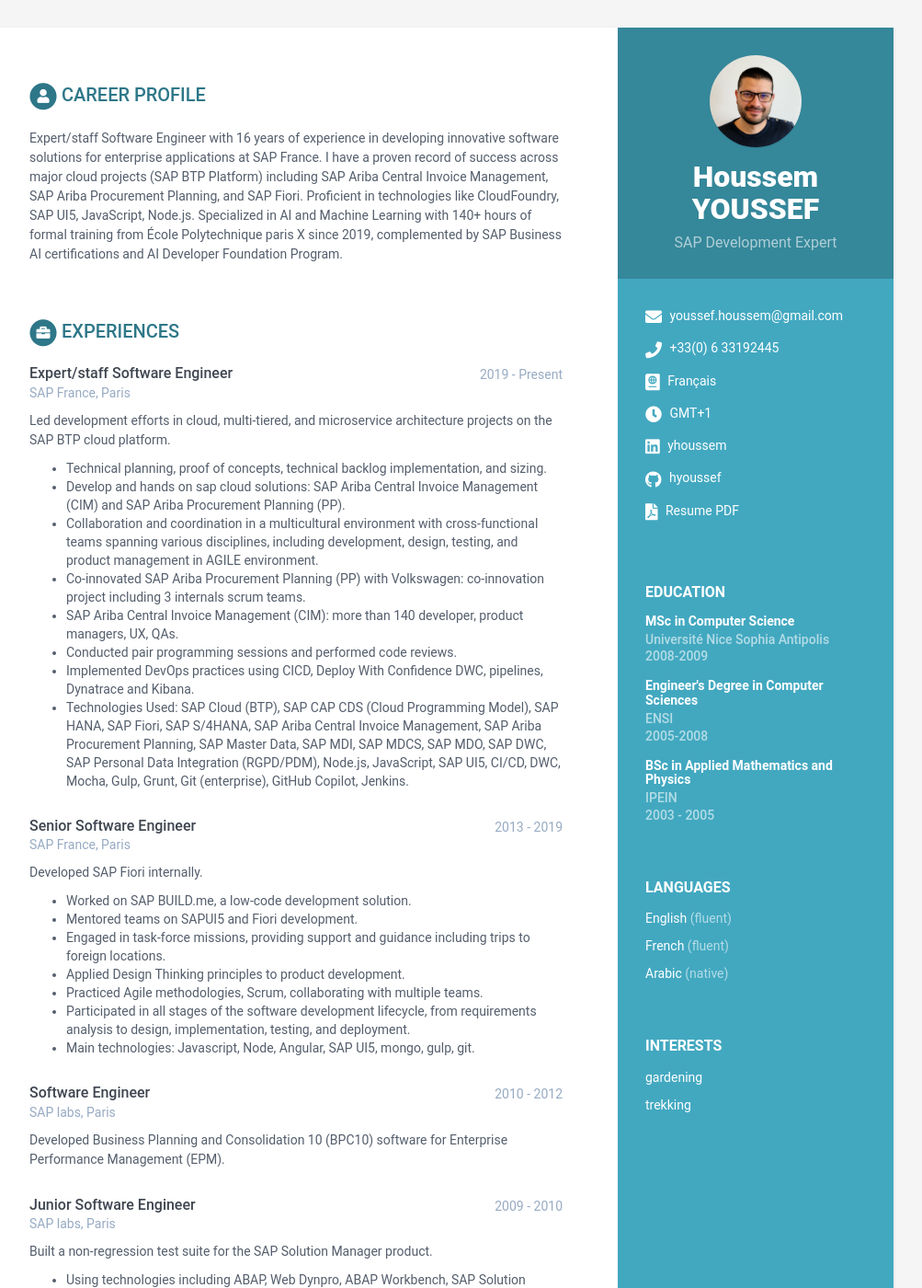
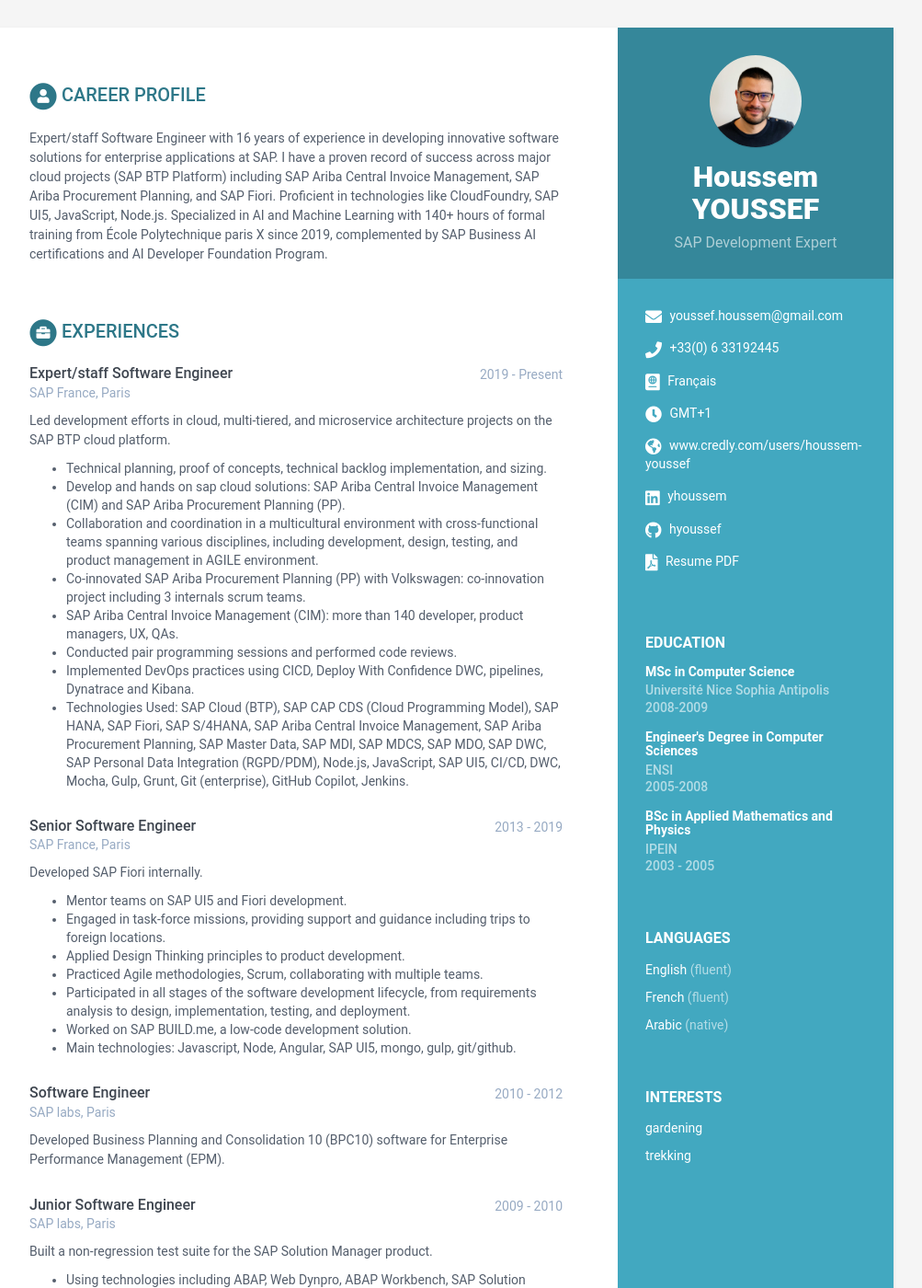
Before and after one commit to hyoussef/online-cv, a Jekyll site: the page built from index.html, in a window 1280 px wide and 1400 px high. Shown: the whole window at 92% size, without its empty margins (168-1171 px from the left). Built offline with Jekyll 4.4.1, drawn with Linux system fonts in a browser that asks for light colours; some of the changed text lies outside the part shown.

Commit message:
Update website link, refine career profile description, and enhance certification details for clarity and accuracy.

```diff
--- a/_data/data.yml
+++ b/_data/data.yml
@@ -17,7 +17,7 @@ sidebar:
     phone:  +33(0) 6 33192445
     timezone: GMT+1
     citizenship: Français
-    website:  #do not add http://
+    website:  www.credly.com/users/houssem-youssef #do not add http://
     linkedin: yhoussem
     xing: # add your nickname without 'xing.com/profile/'
     github: hyoussef
@@ -55,7 +55,7 @@ sidebar:
 career-profile:
     title: Career Profile
     summary: |
-      Expert/staff Software Engineer with 16 years of experience in developing innovative software solutions for enterprise applications at SAP France. I have a proven record of success across major cloud projects (SAP BTP Platform) including SAP Ariba Central Invoice Management, SAP Ariba Procurement Planning, and SAP Fiori. Proficient in technologies like CloudFoundry, SAP UI5, JavaScript, Node.js. Specialized in AI and Machine Learning with 140+ hours of formal training from École Polytechnique paris X since 2019, complemented by SAP Business AI certifications and AI Developer Foundation Program.
+      Expert/staff Software Engineer with 16 years of experience in developing innovative software solutions for enterprise applications at SAP. I have a proven record of success across major cloud projects (SAP BTP Platform) including SAP Ariba Central Invoice Management, SAP Ariba Procurement Planning, and SAP Fiori. Proficient in technologies like CloudFoundry, SAP UI5, JavaScript, Node.js. Specialized in AI and Machine Learning with 140+ hours of formal training from École Polytechnique paris X since 2019, complemented by SAP Business AI certifications and AI Developer Foundation Program.
 
 education:
     title: Education
@@ -101,14 +101,13 @@ experiences:
         company: SAP France, Paris
         details: |
           Developed SAP Fiori internally.
-            - Worked on SAP BUILD.me, a low-code development solution.
-            - Mentored teams on SAPUI5 and Fiori development.
+            - Mentor teams on SAP UI5 and Fiori development.
             - Engaged in task-force missions, providing support and guidance including trips to foreign locations.
             - Applied Design Thinking principles to product development.
             - Practiced Agile methodologies, Scrum, collaborating with multiple teams.
-            - Participated in all stages of the software development lifecycle, from requirements analysis to design,
-                            implementation, testing, and deployment.
-            - Main technologies: Javascript, Node, Angular, SAP UI5, mongo, gulp, git.
+            - Participated in all stages of the software development lifecycle, from requirements analysis to design, implementation, testing, and deployment.
+            - Worked on SAP BUILD.me, a low-code development solution.
+            - Main technologies: Javascript, Node, Angular, SAP UI5, mongo, gulp, git/github.
       - role: Software Engineer
         time: 2010 - 2012
         company: SAP labs, Paris
@@ -125,14 +124,23 @@ experiences:
 certifications:
       title: Certifications
       list:
+        - name: AI Developer Foundation Program
+          start: 2025
+          organization: SAP
+          credentialurl: https://www.credly.com/badges/1c870a94-1ed9-4698-af19-1e4640e5fd52/public_url
+          credentialname: SAP
+          details: |
+              - Successfully completed the AI Developer Foundation Program.
+              - Equipped with AI-first mindset and practical skills for developing AI use cases.
+              - Skills validated: Artificial Intelligence, Generative AI Day-to-day Practice, Software Development Life Cycle.
+              - Program designed to upskill development teams in adopting AI technologies.
         - name: SAP Certified - Integration Developer
           start: 2024
           organization: SAP
           credentialurl: www.credly.com/badges/c4c1139e-656a-4f8b-ba71-8b6f01fa7aa8/public_url
           credentialname: Credly
           details: |
-            Fundamental and core knowledge required of the SAP Integration Developer profile.
-
+            Successfully completed the SAP Certified - Integration Developer program.
         - name: Exploring the SAP Business AI Portfolio
           start: 2024
           organization: SAP
@@ -142,21 +150,17 @@ certifications:
               - Understands key components of SAP Business AI strategy including Joule, AI Foundation, and Generative AI Hub.
               - Knowledgeable about ethical AI principles core to SAP's AI strategy and development practices.
               - Able to articulate and pitch the value of SAP Business AI to stakeholders.
-
-        - name: AI Developer Foundation Program
+        - name: SAP Certified - Integration Developer
           start: 2024
           organization: SAP
-          credentialname: SAP Learning
+          credentialurl: www.credly.com/badges/c4c1139e-656a-4f8b-ba71-8b6f01fa7aa8/public_url
+          credentialname: Credly
           details: |
-              - Successfully completed the AI Developer Foundation Program.
-              - Equipped with AI-first mindset and practical skills for developing AI use cases.
-              - Skills validated: Artificial Intelligence, Generative AI Day-to-day Practice, Software Development Life Cycle.
-              - Program designed to upskill development teams in adopting AI technologies.
-
+            Fundamental and core knowledge required of the SAP Integration Developer profile.
         - name: AI & Machine Learning Program
           start: 2019
           end: 2020
-          organization: École Polytechnique Executive Education
+          organization: École Polytechnique X Executive Education
           credentialurl: www.smartcertificate.com/SmartDiploma/Default.aspx?WybbYHUKwiOAW2RsQcJFBBu1TVZIFW%2fMSNNN9vekixl0UU2cUuDdVEKxrxVSrXQv#
           credentialname: smartcertificate
           details: |
```
